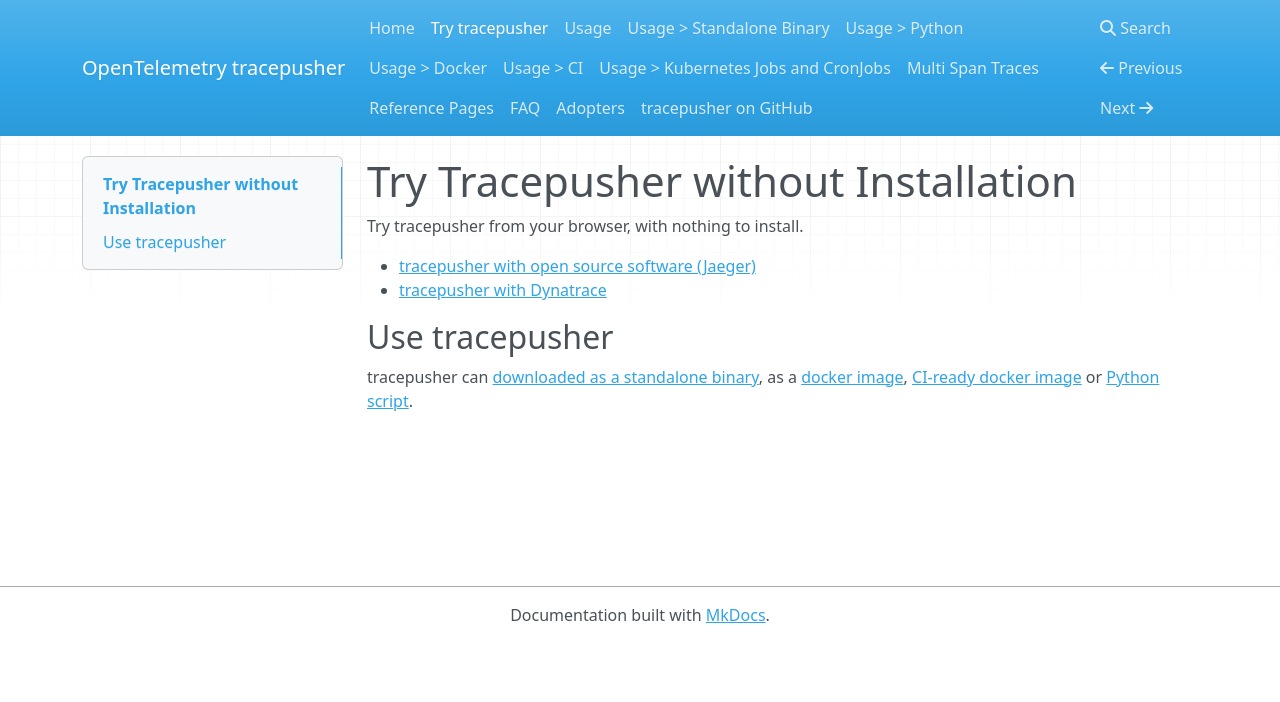
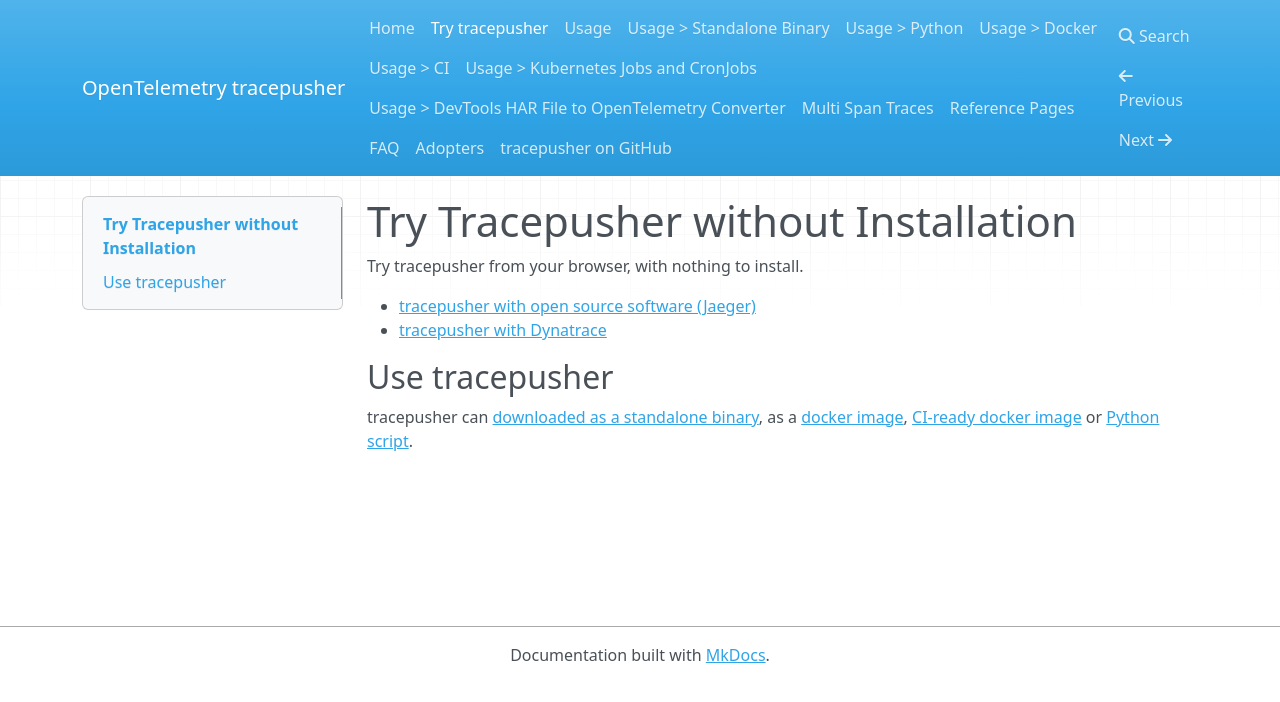
Before and after one commit to agardnerIT/tracepusher, an MkDocs documentation site: the page built from docs/try.md, in a window 1280 px wide. Shown: the top 702 px of the page. Built offline with MkDocs 1.6.1, drawn with Linux system fonts in a browser that asks for light colours; nearby versions of some CDN libraries.

Commit message:
add menu item

```diff
--- a/mkdocs.yml
+++ b/mkdocs.yml
@@ -8,6 +8,7 @@
     - Usage > Docker: usage/docker.md
     - Usage > CI: usage/ci.md
     - Usage > Kubernetes Jobs and CronJobs: usage/k8sjobs.md
+    - Usage > DevTools HAR File to OpenTelemetry Converter: usage/har-to-otel.md
     - Multi Span Traces: reference/multi-span-traces.md
     - Reference Pages: reference/index.md
     - FAQ: faq.md
```
